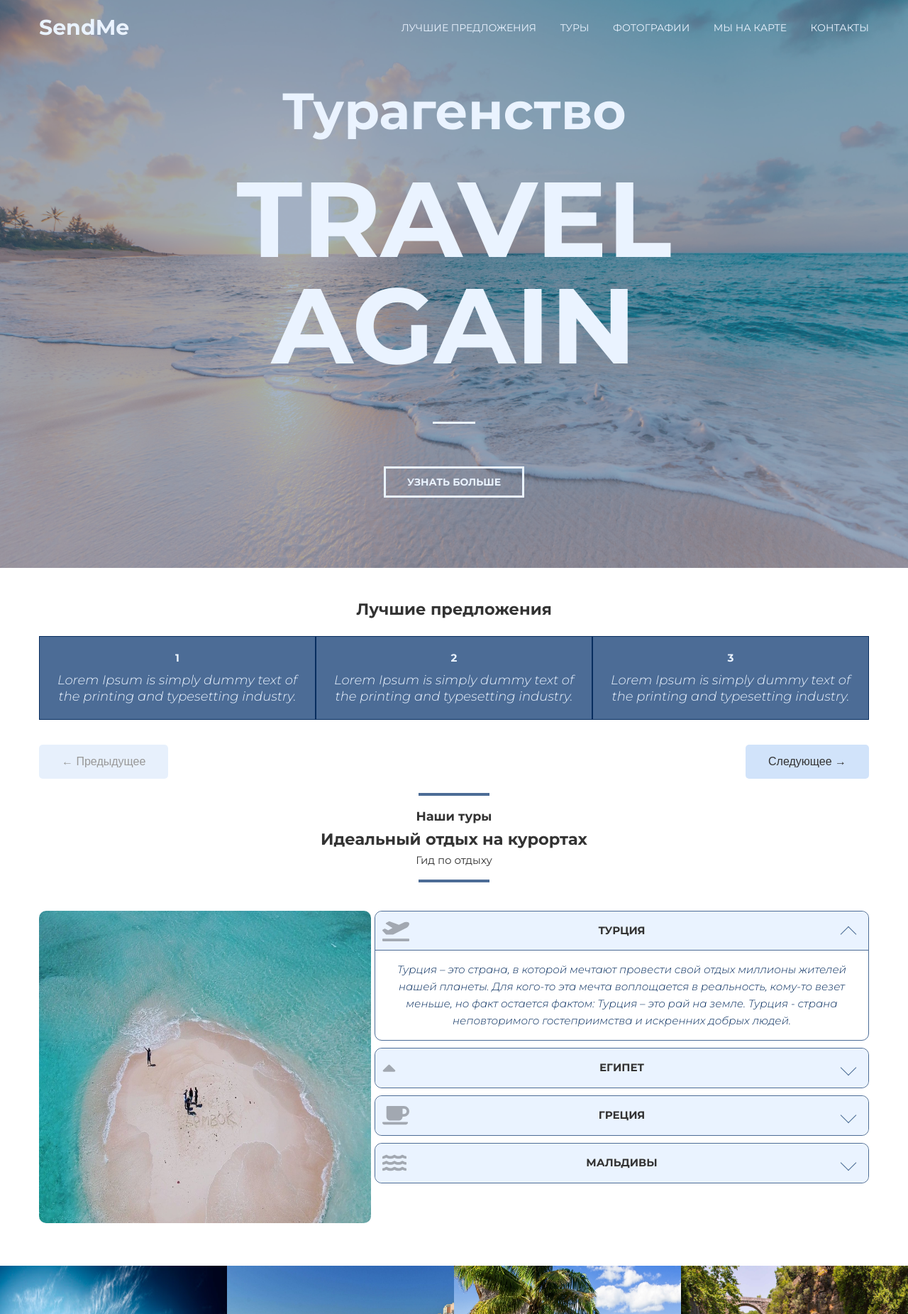
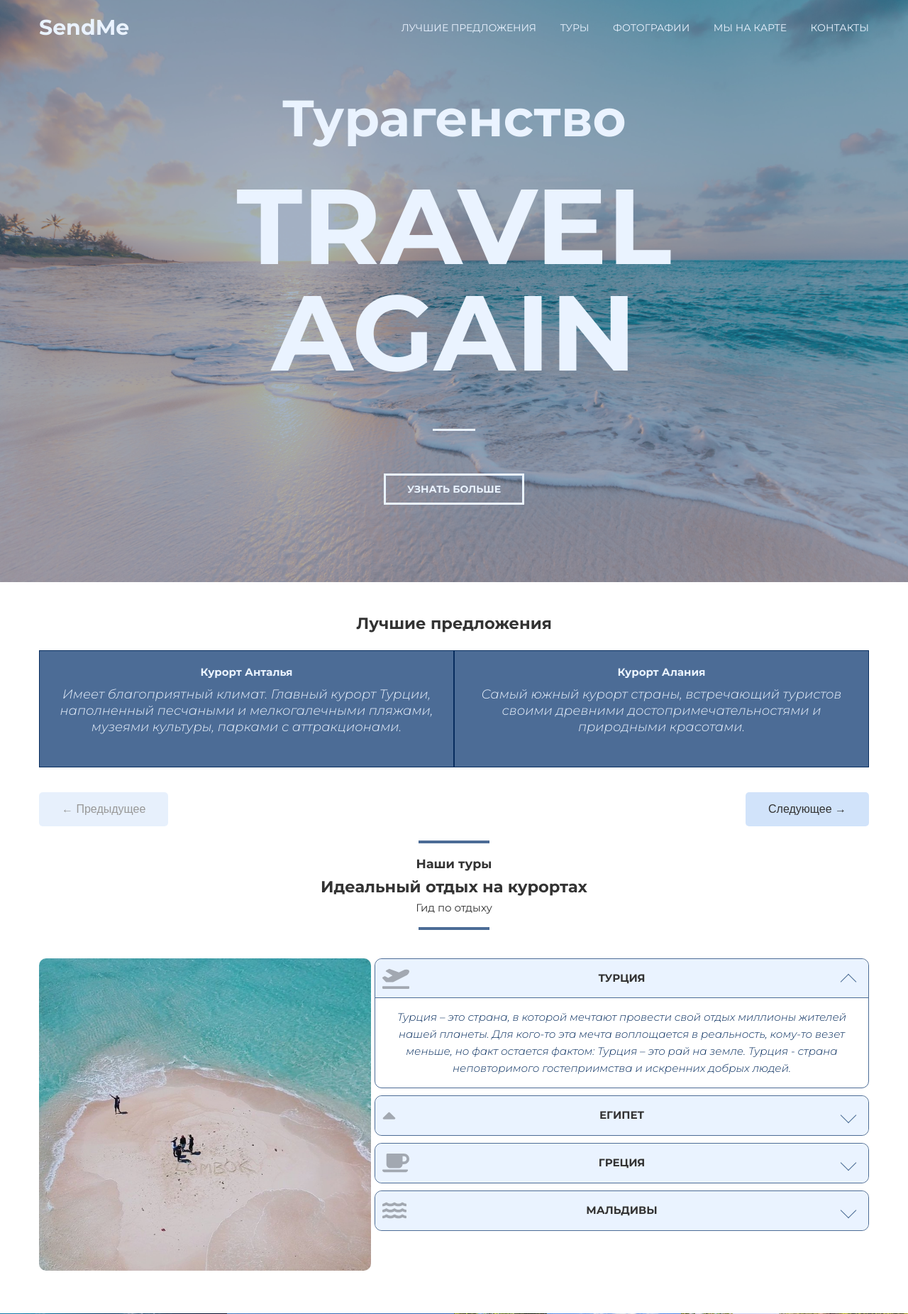
Before and after one commit to Loadngg/Website, a PHP site: page / in a window 1280 px wide. Shown: the top 1851 px of the page at 71% size. Run offline with PHP 8.4, Linux system fonts and the light colour scheme.

Commit message:
Конечная версия сайта 2.0: -Добавлена адаптивная вёрстка, но с нерабочим (пока что) слайдером -Заполнен текст слайдера -Мелкие улучшения

```diff
--- a/assets/css/style.css
+++ b/assets/css/style.css
@@ -31,13 +31,17 @@ a {
 
 /*Container*/
 .container {
-    width: 1200px;
+    width: 100%;
+    max-width: 1200px;
     padding: 0 15px;
     margin: 0 auto;
     text-align: center;
     height: auto;
 }
 
+.page {
+    overflow: hidden;
+}
 /*Header*/
 .header {
     position: absolute;
@@ -135,6 +221,7 @@ a {
     width: 100%;
     height: 100vh;
     position: relative;
+    min-height: 820px;
 
     background: url("../img/Sea.jpg") center no-repeat;
     -webkit-background-size: cover;
@@ -285,6 +372,7 @@ a {
 .tours__photo {
     width: 40%;
     height: 440px;
+    object-fit: cover;
     display: block;
     margin-right: 5px;
     border-radius: 10px;
--- a/assets/js/main.js
+++ b/assets/js/main.js
@@ -41,23 +41,23 @@ for (let smoothLink of smoothLinks) {
 
 // Slider
 let position = 0;
-const slidesToShow = 3;
-const slidesToScroll = 3;
-const inner = document.querySelector('.slider__inner');
+let slidesToShow = 2;
+const slidesToScroll = 2;
+let inner = document.querySelector('.slider__inner');
 const track = document.querySelector('.slider__track');
 const btnPrev = document.querySelector('.btn__prev');
 const btnNext = document.querySelector('.btn__next');
 const items = document.querySelectorAll('.slider__item');
-const itemsCount = items.length;
-const itemWidth = inner.clientWidth / slidesToShow;
-const movePosition = slidesToScroll * itemWidth;
+let itemsCount = items.length;
+let itemWidth = inner.clientWidth / slidesToShow;
+let movePosition = slidesToScroll * itemWidth;
 
 items.forEach((item) => {
     item.style.minWidth = `${itemWidth}px`;
 });
 
 btnNext.addEventListener('click', () => {
-    const itemsLeft = itemsCount - (Math.abs(position) + slidesToShow * itemWidth) / itemWidth;
+    let itemsLeft = itemsCount - (Math.abs(position) + slidesToShow * itemWidth) / itemWidth;
 
     position -= itemsLeft >= slidesToScroll ? movePosition : itemsLeft * itemWidth;
 
@@ -66,7 +66,7 @@ btnNext.addEventListener('click', () => {
 });
 
 btnPrev.addEventListener('click', () => {
-    const itemsLeft = Math.abs(position) / itemWidth;
+    let itemsLeft = Math.abs(position) / itemWidth;
 
     position += itemsLeft >= slidesToScroll ? movePosition : itemsLeft * itemWidth;
 
@@ -74,11 +74,11 @@ btnPrev.addEventListener('click', () => {
     checkBtn();
 });
 
-const setPosition = () => {
+let setPosition = () => {
     track.style.transform = `translateX(${position}px)`;
 };
 
-const checkBtn = () => {
+let checkBtn = () => {
     btnPrev.disabled = position === 0;
     btnNext.disabled = position <= -(itemsCount - slidesToShow) * itemWidth;
 };
@@ -105,3 +105,21 @@ function checkPos(scrollOffset) {
           header.classList.remove("fixed");
       }
 }
+
+// nav togle
+let navTogle = document.getElementById('nav_toggle');
+let nav = document.getElementById('nav');
+navTogle.onclick = function (event) {
+    event.preventDefault();
+
+    if (this.classList.contains('active')) {
+        this.classList.remove('active');
+        nav.classList.remove('active');
+        header.classList.remove('active');
+    } else {
+        header.classList.add('active');
+        this.classList.add('active');
+        nav.classList.add('active');
+    }
+
+}
--- a/index.html
+++ b/index.html
@@ -24,6 +24,10 @@
                 <a href="#map" class="nav__link">Мы на карте</a>
                 <a href="#contacts" class="nav__link">Контакты</a>
             </nav>
+
+            <button class="nav-toggle" id="nav_toggle" type="button">
+                <span class="nav-toggle__item">Menu</span>
+            </button>
         </div>
     </div>
 </header>
@@ -51,40 +55,36 @@
 
                 <div class="slider__track">
                     <div class="slider__item">
-                        <p class="slider__title">1</p>
-                        <div class="slider__subtitle">Lorem Ipsum is simply dummy text of the printing and typesetting industry.</div>
+                        <p class="slider__title">Курорт Анталья</p>
+                        <div class="slider__subtitle">Имеет благоприятный климат. Главный курорт Турции, наполненный песчаными и мелкогалечными пляжами, музеями культуры, парками с аттракционами.</div>
                     </div>
                     <div class="slider__item">
-                        <p class="slider__title">2</p>
-                        <div class="slider__subtitle">Lorem Ipsum is simply dummy text of the printing and typesetting industry.</div>
+                        <p class="slider__title">Курорт Алания</p>
+                        <div class="slider__subtitle">Самый южный курорт страны, встречающий туристов своими древними достопримечательностями и природными красотами.</div>
                     </div>
                     <div class="slider__item">
-                        <p class="slider__title">3</p>
-                        <div class="slider__subtitle">Lorem Ipsum is simply dummy text of the printing and typesetting industry.</div>
+                        <p class="slider__title">Курорт Дахаб</p>
+                        <div class="slider__subtitle">Местность является настоящим раем для туристов, которые в поисках приключений готовы отправиться аж в глубину Синайского полуостроваю</div>
                     </div>
                     <div class="slider__item">
-                        <p class="slider__title">4</p>
-                        <div class="slider__subtitle">Lorem Ipsum is simply dummy text of the printing and typesetting industry.</div>
+                        <p class="slider__title">Курорт Хургада</p>
+                        <div class="slider__subtitle">Хургада - популярный крупный египетский курорт, центр водных видов спорта. Туристов привлечет в данном регионе шоу восточных танцев и теплое Красное море.</div>
                     </div>
                     <div class="slider__item">
-                        <p class="slider__title">5</p>
-                        <div class="slider__subtitle">Lorem Ipsum is simply dummy text of the printing and typesetting industry.</div>
+                        <p class="slider__title">Остров Крит</p>
+                        <div class="slider__subtitle">Большой греческий остров, наполненный горными ландшафтами, песчаными пляжами и уютными деревушками. Курорт хорош для родителей с детьми или романтического отдыха вдвоём.</div>
                     </div>
                     <div class="slider__item">
-                        <p class="slider__title">6</p>
-                        <div class="slider__subtitle">Lorem Ipsum is simply dummy text of the printing and typesetting industry.</div>
+                        <p class="slider__title">Остров Корфу</p>
+                        <div class="slider__subtitle">Самый северных из греческих островов славится пышной растительностью, скалистыми горами и холмистым побережьем.</div>
                     </div>
                     <div class="slider__item">
-                        <p class="slider__title">7</p>
-                        <div class="slider__subtitle">Lorem Ipsum is simply dummy text of the printing and typesetting industry.</div>
+                        <p class="slider__title">Атолл Южный Мале</p>
+                        <div class="slider__subtitle">Популярен среди отдыхающих с детьми. Также здесь удачно расположен аэропорт, можно всегда быстро добраться до своего отеля.</div>
                     </div>
                     <div class="slider__item">
-                        <p class="slider__title">8</p>
-                        <div class="slider__subtitle">Lorem Ipsum is simply dummy text of the printing and typesetting industry.</div>
-                    </div>
-                    <div class="slider__item">
-                        <p class="slider__title">9</p>
-                        <div class="slider__subtitle">Lorem Ipsum is simply dummy text of the printing and typesetting industry.</div>
+                        <p class="slider__title">Атолл Лавиани</p>
+                        <div class="slider__subtitle">Атолл включает в себя 63 острова. Считается, что здесь лучший дайвинг на Мальдивах. Также, остров покорит туристов алыми закатами и рассветами.</div>
                     </div>
                 </div>
             </div>
@@ -101,8 +101,8 @@
     <div class="tours" id="tours">
         <div class="container">
             <div class="tours__header">
-                <h3 class="tours__uptutle">Наши туры</h3>
-                <h2 class="tours__tutle">Идеальный отдых на курортах</h2>
+                <h3 class="tours__uptitle">Наши туры</h3>
+                <h2 class="tours__title">Идеальный отдых на курортах</h2>
                 <p class="tours__text">Гид по отдыху</p>
             </div>
 
@@ -156,6 +156,7 @@
     <!-- Photos -->
     <div class="photos" id="photos">
         <div class="photos__inner">
+            <div class="photos__col2">
                 <div class="photos__col">
                     <div class="photos__item">
                         <img src="assets/img/photos/eg1.jpg" alt="" class="place__photo">
@@ -177,17 +178,19 @@
                         <img src="assets/img/photos/gr1.jpg" alt="" class="place__photo">
                         <div class="photos__info">
                             <div class="photos__title">Киклады</div>
-                        <div class="photos__text">Архипелаг в южной части Эгейского моря. В составе территории Греции. Более 200 островов, образующих несколько вытянутых с северо-запада на юго-восток гирлянд.</div>
+                            <div class="photos__text">Архипелаг в южной части Эгейского моря. Более 200 островов, образующих несколько вытянутых с северо-запада на юго-восток гирлянд.</div>
                         </div>
                     </div>
                     <div class="photos__item">
                         <img src="assets/img/photos/gr2.jpg" alt="" class="place__photo">
                         <div class="photos__info">
                             <div class="photos__title">Родос</div>
-                        <div class="photos__text">Город и порт в Греции, на севере Родоса. Расположен в 12км к северо-востоку от аэропорта «Диагорас» на побережье пролива Родос Эгейского моря.</div>
+                            <div class="photos__text">Город и порт в Греции. Расположен в 12км к северо-востоку от аэропорта «Диагорас» на побережье пролива Родос.</div>
                         </div>
                     </div>
                 </div>
+            </div>
+            <div class="photos__col2">
                 <div class="photos__col">
                     <div class="photos__item">
                         <img src="assets/img/photos/mal1.jpg" alt="" class="place__photo">
@@ -222,6 +225,7 @@
                 </div>
             </div>
         </div>
+    </div>
 
     <!-- Map -->
     <div class="map" id="map">
@@ -240,12 +244,10 @@
 <footer class="footer" id="contacts">
         <div class="footer__inner">
             <div class="footer__left">
-                <img src="assets/img/tgtu.gif" alt="" class="footer__logo">
                 <div class="footer__text">
                     <p class="footer__uptitle"><b>Наименование:</b> федеральное государственное бюджетное образовательное учреждение высшего образования </p>
                     <p class="footer__title"><b>«Тамбовский государственный технический университет» (ФГБОУ ВО "ТГТУ")</b></p>
-                    <p class="footer__subtitle">Ответственность за достоверность информации определена приказом ректора<br>
-                        © 1995-2021 Все права защищены </p>
+                    <p class="footer__subtitle"><br>© 2021 <b>Travel again</b> by loadngg averinj@gmail.com</p>
                 </div>
             </div>
             <div class="footer__center">
@@ -264,6 +266,10 @@
                     <a href="mailto:tstu@admin.tstu.ru" class="footer__email"><b>E-mail:</b> tstu@admin.tstu.ru</a>
                 </div>
             </div>
+
+            <div class="footer__ending">
+
+            </div>
         </div>
 </footer>
 </div>
```
Also changed, not shown: other parts of assets/css/style.css (+277 -4 lines), assets/img/tgtu.gif (deleted). Lines whose indentation alone changed are shown as unchanged.
